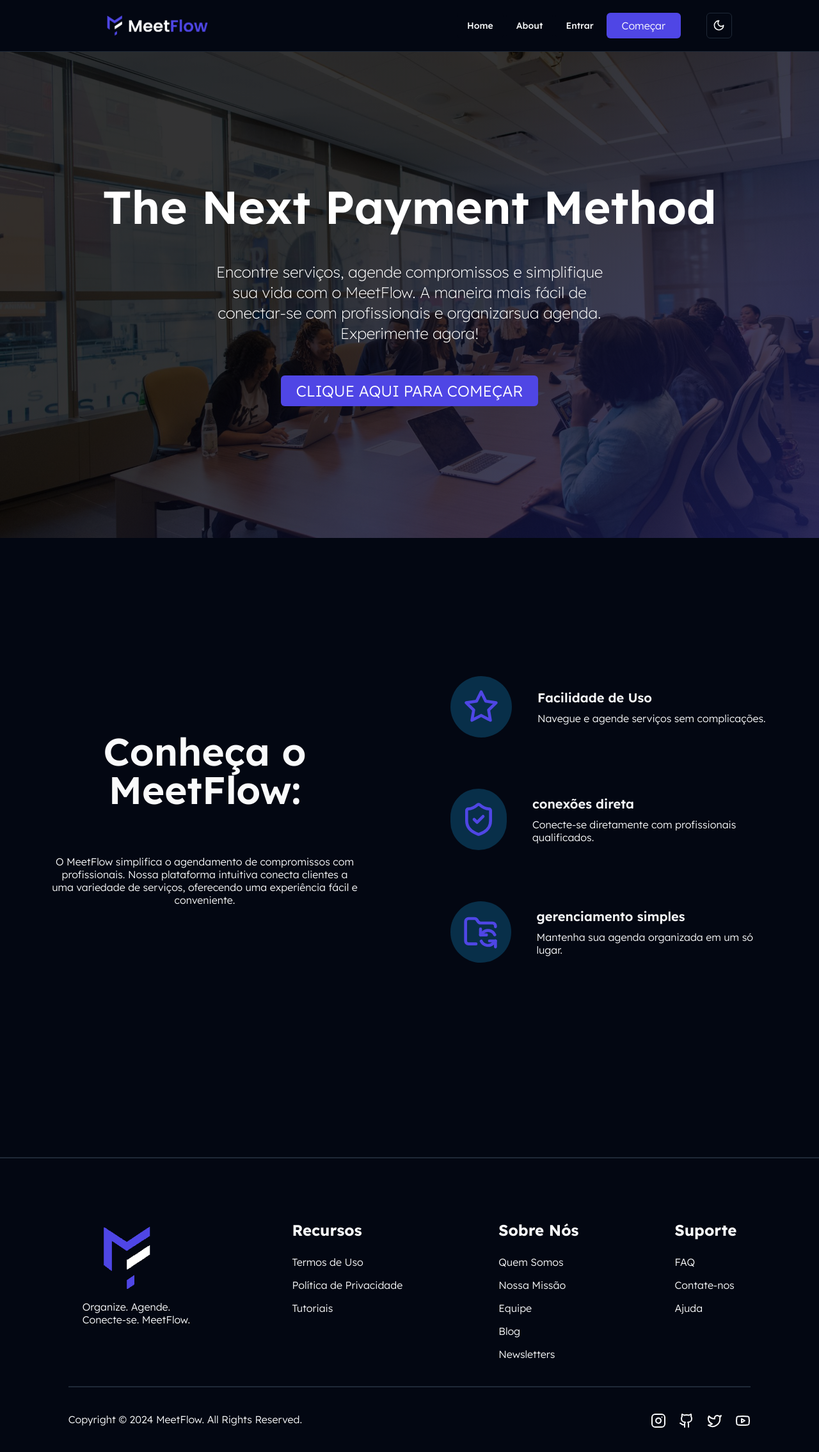
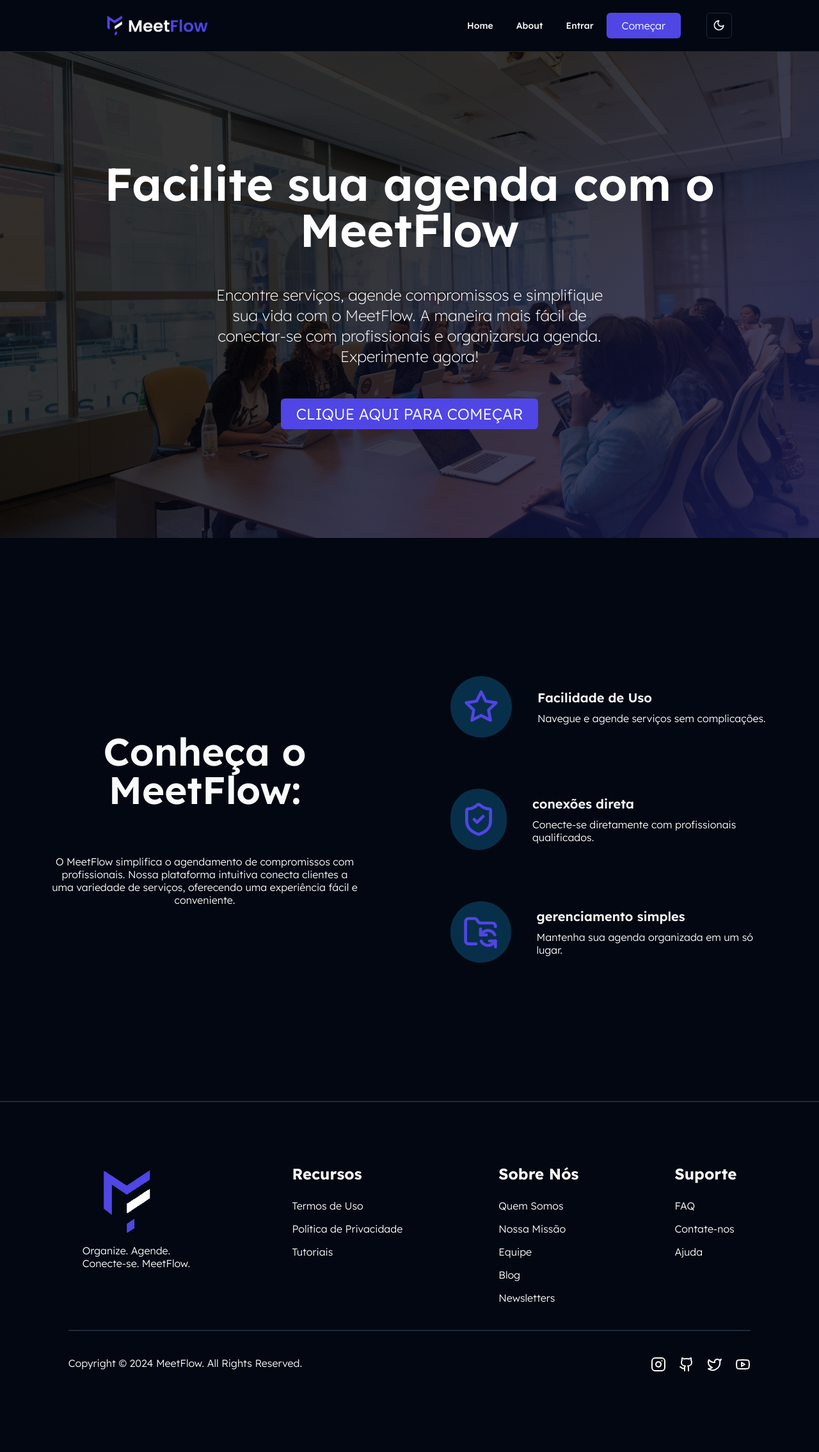
Before and after one commit to renansouz/MeetFlow-OBC, a React (Vite) app: page / in a window 1280 px wide. Shown: the top 2270 px of the page at 64% size. After the commit the page ends 2205 px from the top, so only its background shows below. Built offline with nearby package versions, Linux system fonts and the light colour scheme.

Commit message:
adjust footer size

```diff
--- a/src/_layouts/auth.tsx
+++ b/src/_layouts/auth.tsx
@@ -6,6 +6,7 @@
     return (
         <div className="flex min-h-screen flex-col antialiased">
             <Header />
+            <p>teste</p>
 
             <div className="flex flex-1 flex-col gap-4 p-8 pt-6">
                 <Outlet />
--- a/src/components/Footer/Footer.tsx
+++ b/src/components/Footer/Footer.tsx
@@ -9,7 +9,7 @@
     const { theme } = useTheme();
 
     return (
-        <div className="flex justify-center flex-col items-center py-10 pt-32">
+        <div className="flex justify-center flex-col items-center py-10">
             <Separator orientation="horizontal" className="w-full h-0.5 mb-24" />
             <div className="w-5/6">
                 <div className="flex justify-evenly items-start w-full gap-32 flex-wrap">
--- a/src/pages/Home/Home.tsx
+++ b/src/pages/Home/Home.tsx
@@ -8,7 +8,7 @@
         <div className="p-0">
             <section className="p-0 h-lvh text-center">
                 <BackGroundImage>
-                    <h1 className="text-7xl text-white font-lexend-start font-semibold text-center">The Next Payment Method</h1>
+                    <h1 className="text-7xl text-white font-lexend-start font-semibold text-center">Facilite sua agenda com o MeetFlow</h1>
                     <p className="font-lexend-start font-extralight text-2xl text-white text-center w-1/2">
                         Encontre serviços, agende compromissos e simplifique sua vida com o MeetFlow. A maneira mais fácil de conectar-se com profissionais e organizarsua agenda. Experimente
                         agora!
--- a/src/router.tsx
+++ b/src/router.tsx
@@ -18,7 +18,7 @@
     },
     {
         path: '/',
-        element: <AppLayout />,
+        element: <AuthLayout />,
         children: [
             {
                 path: '/register',
```
